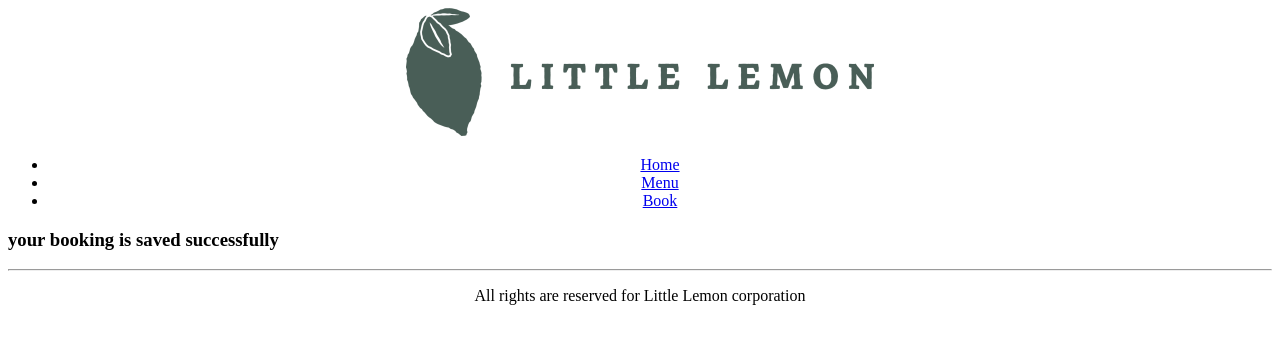
After one commit to PooyaAbbasi/LittleLemon, a Django app: page /successful-booking/ in a window 1280 px wide. The commit adds this page. Shown: the top 344 px of the page. Run offline with Django 5.2, Linux system fonts and the light colour scheme.

Commit message:
add booking form page to create booking

```diff
--- a/restaurant/urls.py
+++ b/restaurant/urls.py
@@ -7,5 +7,7 @@ urlpatterns = [
     path('home/', home_page, name='home-page'),
     path('menu/', MenuList.as_view(), name='menu-list'),
     path('menu/<int:pk>/', MenuDetail.as_view(), name='menu-detail'),
+    path('booking/', BookingCreateView.as_view(), name='booking'),
+    path('successful-booking/', successful_booking, name='successful-booking'),
 
 ]
--- a/restaurant/views.py
+++ b/restaurant/views.py
@@ -1,7 +1,8 @@
 from django.shortcuts import render
 from .models import *
-from django.views.generic import ListView, DetailView
-
+from django.views.generic import ListView, DetailView, CreateView
+from .forms import BookingForm
+from django.urls import reverse_lazy
 
 # Create your views here.
 
@@ -22,3 +23,22 @@ class MenuDetail(DetailView):
     model = Menu
     template_name = 'restaurant/menu-item-detail.html'
     context_object_name = 'menu'
+
+
+class BookingCreateView(CreateView):
+    model = Booking
+    template_name = 'restaurant/booking.html'
+    form_class = BookingForm
+    context_object_name = 'booking_form'
+    success_url = reverse_lazy('restaurant:successful-booking')
+
+
+def successful_booking(request):
+
+    return render(request, 'restaurant/successful-booking.html')
+
+
+class BookingDetail(DetailView):
+    model = Booking
+    template_name = 'restaurant/booking-detail.html'
+    context_object_name = 'booking'
--- a/templates/header.html
+++ b/templates/header.html
@@ -10,6 +10,7 @@
     <ul>
       <li><a href="{% url 'restaurant:home-page' %}"> Home </a></li>
       <li><a href="{% url 'restaurant:menu-list' %}"> Menu </a></li>
+      <li><a href="{% url 'restaurant:booking' %}"> Book </a></li>
 
     </ul>
   </nav>
--- /dev/null
+++ b/templates/restaurant/successful-booking.html
@@ -0,0 +1,11 @@
+{% extends 'base.html' %}
+
+{% block title %}
+	Booking Successful
+{% endblock %}
+
+{% block content %}
+	<h3>
+   your booking is saved successfully
+  </h3>
+{% endblock %}
```
Also changed, not shown: restaurant/forms.py (added, +13 -0 lines), templates/restaurant/booking.html (added, +16 -0 lines).
